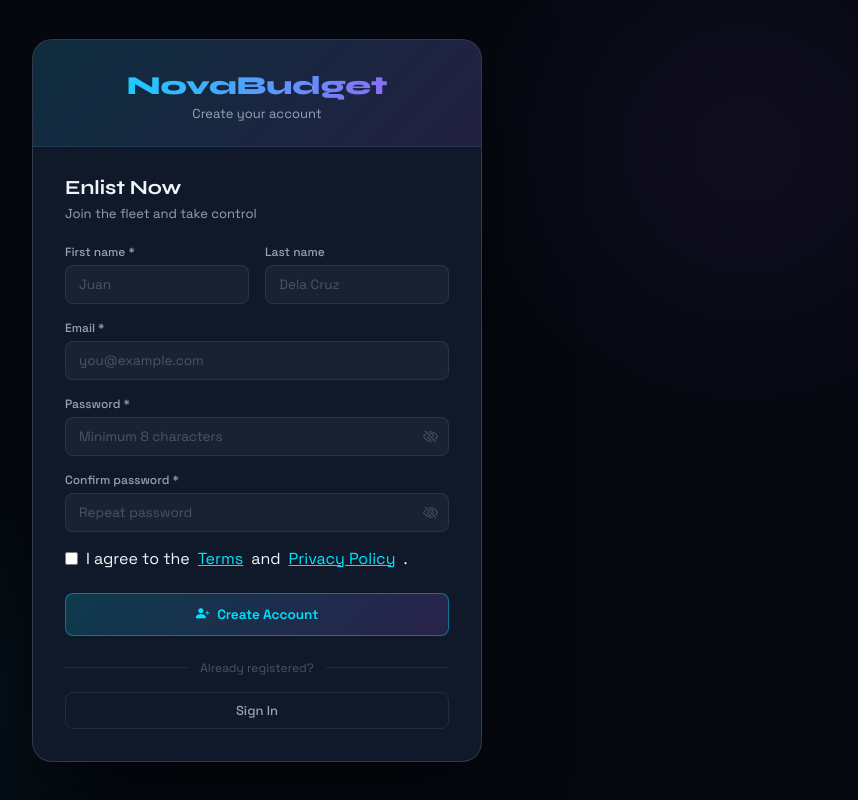
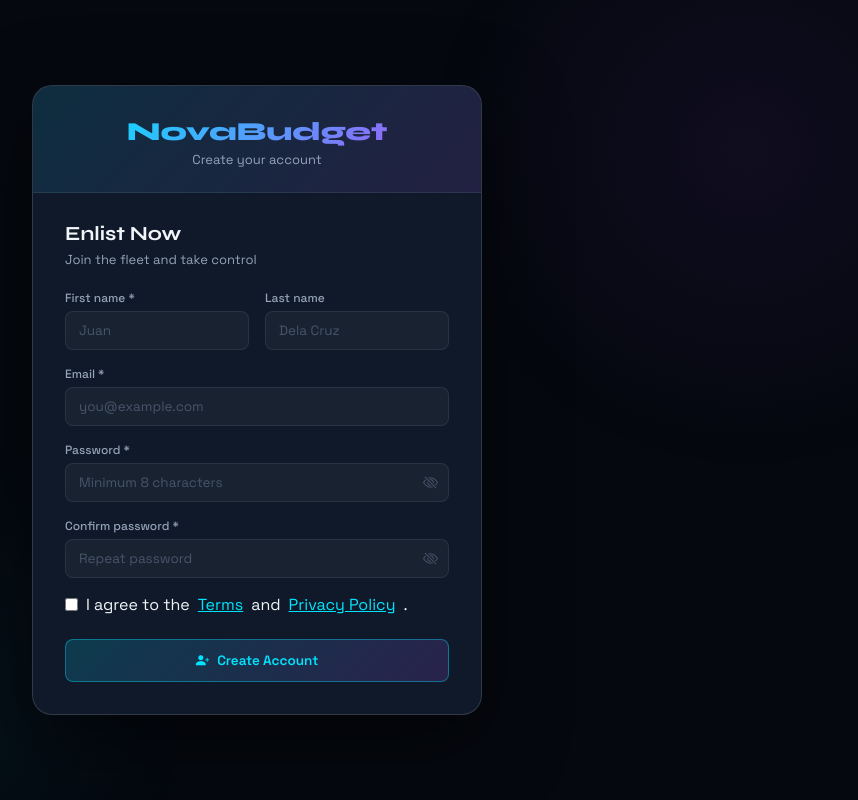
Before and after one commit to crisdanoy9-art/nova_expense_tracker, a PHP site: page /novabudget/register.php in a window 1280 px wide. Shown: the whole page, without its empty margins (383-1241 px from the left). Run offline with PHP 8.4, Linux system fonts and the light colour scheme; some libraries are stand-ins or nearby versions.

Commit message:
removing the  others container

```diff
--- a/novabudget/register.php
+++ b/novabudget/register.php
@@ -169,15 +169,7 @@ $globalErrors = array_filter($errors, 'is_int', ARRAY_FILTER_USE_KEY);
                     </button>
                 </form>
 
-                <div class="divider" style="margin: 24px 0 16px;">
-                    <span>Already registered?</span>
-                </div>
-
-                <div style="text-align: center;">
-                    <a href="<?= APP_BASE ?>/login.php" class="btn-outline" style="width: 100%; display: flex; justify-content: center;">
-                        Sign In
-                    </a>
-                </div>
+                <!-- "Already registered?" section completely removed -->
             </div>
         </div>
     </div>
```
